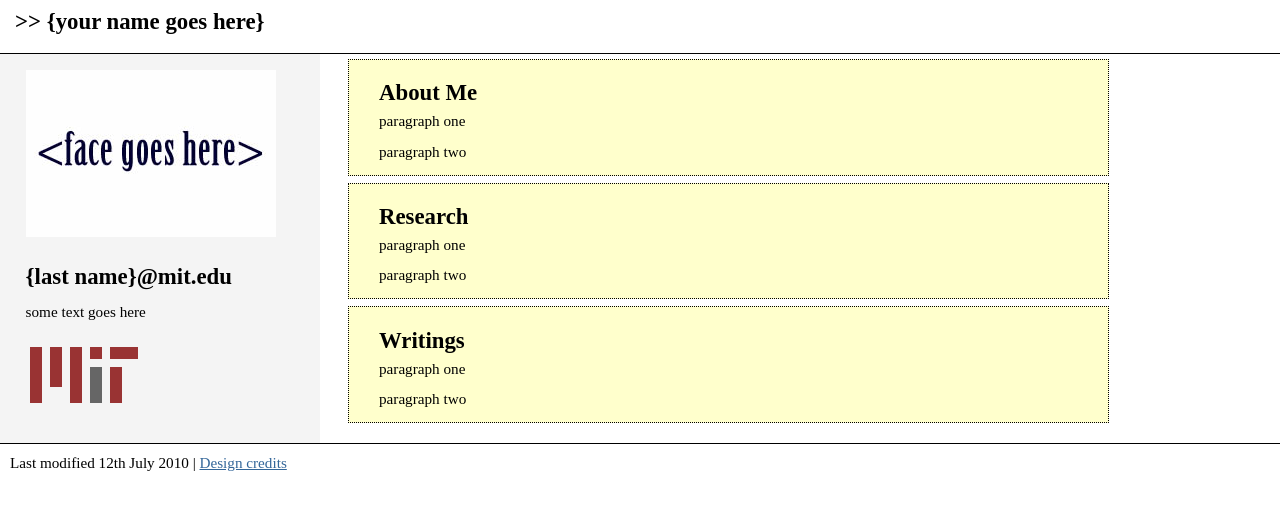
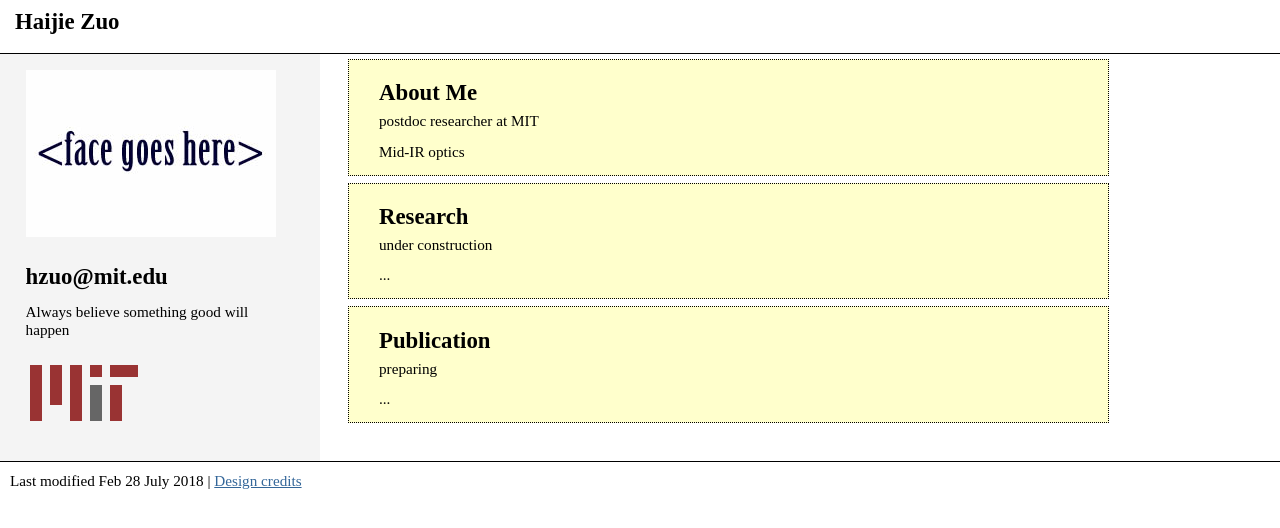
Before and after one commit to hjzuo/personal-page, a plain HTML site: page index.html in a window 1280 px wide. Drawn offline with Linux system fonts and the light colour scheme.

Commit message:
personal information changed

```diff
--- a/index.html
+++ b/index.html
@@ -1,7 +1,7 @@
 <!DOCTYPE html PUBLIC "-//W3C//DTD XHTML 1.0 Strict//EN" "http://www.w3.org/TR/xhtml1/DTD/xhtml1-strict.dtd">
 <html xmlns="http://www.w3.org/1999/xhtml" xml:lang="en-GB">
 <head>
-	<title>Anil's Homepage</title>
+	<title>Haijie's Homepage</title>
 	<meta http-equiv="Content-Type" content="application/xhtml+xml; charset=utf-8" />
 	<meta name="robots" content="index, follow" />
 	<link rel="stylesheet" type="text/css" href="screen.css" media="screen" />
@@ -9,7 +9,7 @@
 <body>
 
 <div id="header">
-	<h2>>> {your name goes here}</h2><br/>
+	<h2>Haijie Zuo</h2><br/>
 </div>
 
 <div class="colmask leftmenu">
@@ -19,32 +19,32 @@
 			<div class="box1">
 
 			<h2>About Me</h2>
-			<p>paragraph one</p><p>paragraph two</p></div>
+			<p>postdoc researcher at MIT</p><p>Mid-IR optics</p></div>
 
 			<div class="box1">
 			<h2>Research</h2>
-			<p>paragraph one</p><p>paragraph two</p>
+			<p>under construction</p><p>...</p>
 			</div>
 
 			<div class="box1">
-			<h2>Writings</h2>
+			<h2>Publication</h2>
 
-			<p>paragraph one</p><p>paragraph two</p>
+			<p>preparing</p><p>...</p>
 			</div>
 
 			<!-- Column 1 end -->
 		</div>
 		<div class="col2">
 		<p><img src="mypic.jpg" />
-		<p><strong><h2>{last name}@mit.edu</strong></h2></p>
+		<p><strong><h2>hzuo@mit.edu</strong></h2></p>
 
-		<p>some text goes here</p>
+		<p>Always believe something good will happen</p>
 <p><img src="mit.gif" alt="mit logo" /></p>
 		</div>
 	</div>
 </div>
 <div id="footer">
-	<p>Last modified 12th July 2010 | <a href="http://web.mit.edu/nagaraj">Design credits</a></p>
+	<p>Last modified Feb 28 July 2018 | <a href="http://web.mit.edu/hzuo/www">Design credits</a></p>
 </div>
 
 <!-- Google Analytics -->
```
